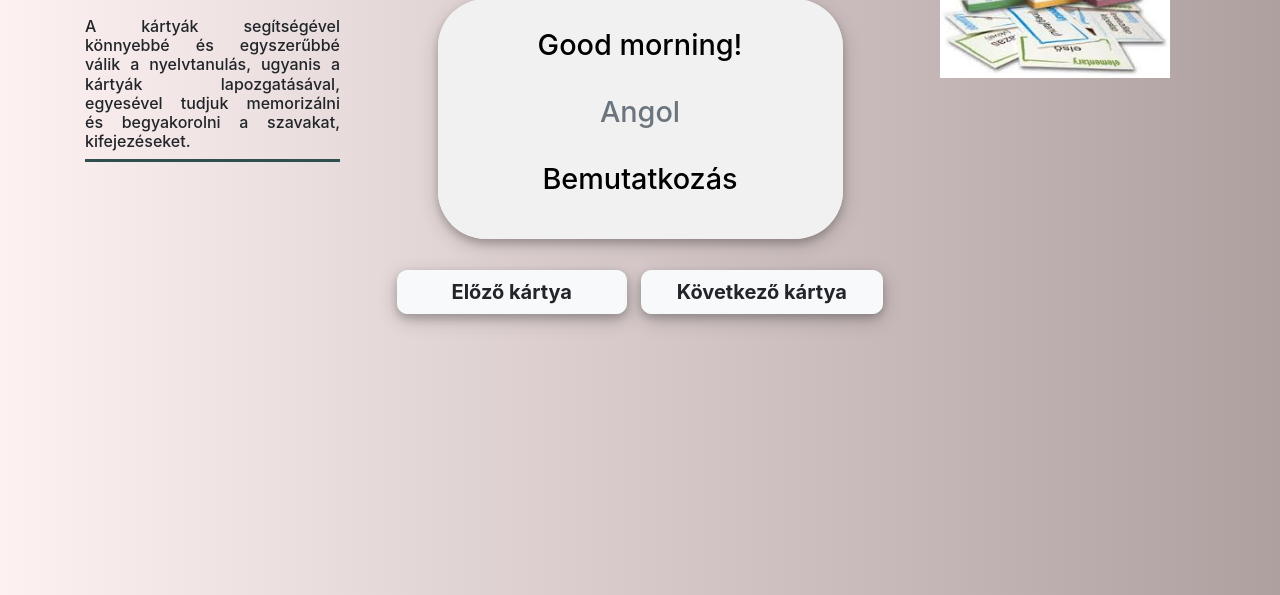
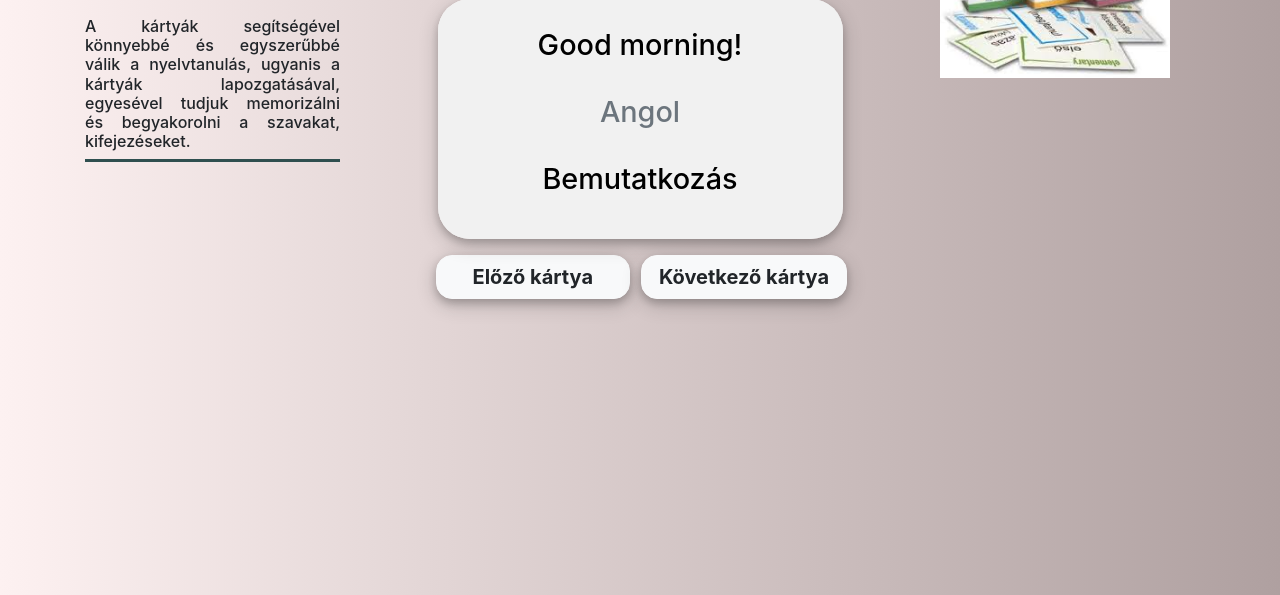
Before and after one commit to Angigit/Angigit.github.io, a website: page index.html in a window 1280 px wide. Shown: the part 205-800 px from the top of the page. Drawn offline with nearby package versions, Linux system fonts and the light colour scheme.

Commit message:
style.css buttons have been changed

```diff
--- a/css/style.css
+++ b/css/style.css
@@ -87,7 +87,7 @@ h5 {
     perspective: 1000px;
     /* Remove this if you don't want the 3D effect */
     backdrop-filter: blur(3rem);
-    border-radius: 3rem;
+    border-radius: 2rem;
     box-shadow: 0 4px 8px 0 rgba(0, 0, 0, 0.20), 0 6px 20px 0 rgba(0, 0, 0, 0.190);
 }
 
@@ -96,7 +96,7 @@ h5 {
     position: relative;
     width: 100%;
     height: 100%;
-    transition: transform 0.8s;
+    transition: transform 0.7s;
     transform-style: preserve-3d;
 }
 
@@ -117,7 +117,7 @@ h5 {
     backface-visibility: hidden;
     background-color: #f1f1f1;
     color: black;
-    border-radius: 3rem;
+    border-radius: 2rem;
 }
 
 .flip-card-front p, .flip-card-back p {
@@ -129,15 +129,13 @@ h5 {
     transform: rotateY(180deg);
 }
 
-
 #previousButton {
     font-size: 20px;
-    margin-top: 15px;
-    margin-left: 5%;
-    width: 42.5%;
+    margin-left: 4.1rem;
+    width: 36%;
     height: auto;
     box-shadow: 0 4px 8px 0 rgba(0, 0, 0, 0.2), 0 6px 20px 0 rgba(0, 0, 0, 0.19);
-    border-radius: 10px;
+    border-radius: 1rem;
     transition: 0.3s;
 }
 
@@ -148,13 +146,12 @@ h5 {
 
 #nextButton {
     font-size: 20px;
-    margin-top: 15px;
-    margin-left: 2.5%;
-    width: 42.5%;
+    margin-left: 2%;
+    width: 36%;
     height: auto;
     position: absolute;
     box-shadow: 0 4px 8px 0 rgba(0, 0, 0, 0.2), 0 6px 20px 0 rgba(0, 0, 0, 0.19);
-    border-radius: 10px;
+    border-radius: 1rem;
     transition: 0.3s;
 }
 
```
